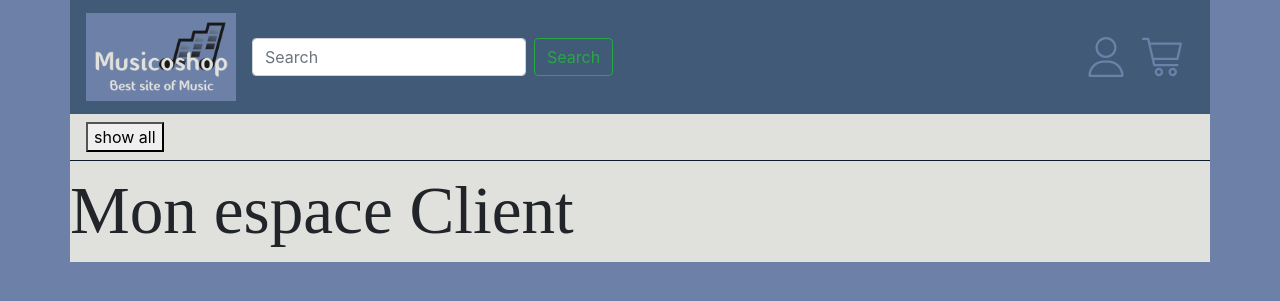
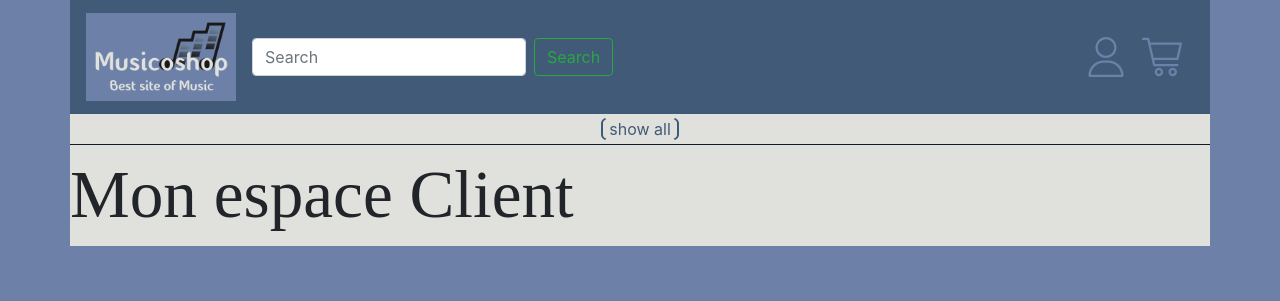
Before and after one commit to Groupe2-Musicoshop/Musicoshop, a PHP site: page / in a window 1280 px wide. Shown: the top 301 px of the page. Run offline with PHP 8.4, Linux system fonts and the light colour scheme; data that the repository does not hold is empty; some web fonts are replaced.

Commit message:
mise en place du plugin isotope ok

```diff
--- a/css/nav.css
+++ b/css/nav.css
@@ -38,3 +38,33 @@
     font-size: 0.7em;
     padding-top: 1px;
 }
+
+#categorie{
+    display: flex;
+    justify-content: space-around;
+    border-bottom: 1px solid #0d1b2a;
+}
+
+#categorie button{
+    border:none;
+    background-color: transparent;
+}
+
+#categorie button.is-checked,
+#categorie button:hover{
+    color: #6D81A8;
+}
+
+#categorie button.is-checked{
+    border-left: 2px solid #415a77;
+    border-right: 2px solid #415a77;
+    border-top: 2px solid transparent;
+    border-bottom: 2px solid transparent;
+    border-radius: 30%;
+    -webkit-border-radius: 30%;
+    -moz-border-radius: 30%;
+    -ms-border-radius: 30%;
+    -o-border-radius: 30%;
+    font-weight: 400;
+    color: #415a77;
+}
--- a/ctrl/main.js
+++ b/ctrl/main.js
@@ -0,0 +1,54 @@
+// init Isotope
+var $grid = $('.grid').isotope({
+  itemSelector: '.element-item',
+  layoutMode: 'fitRows',
+  getSortData: {
+    name: '.name',
+    symbol: '.symbol',
+    number: '.number parseInt',
+    category: '[data-category]',
+    weight: function( itemElem ) {
+      var weight = $( itemElem ).find('.weight').text();
+      return parseFloat( weight.replace( /[\(\)]/g, '') );
+    }
+  }
+});
+
+// filter functions
+var filterFns = {
+  // show if number is greater than 50
+  numberGreaterThan50: function() {
+    var number = $(this).find('.number').text();
+    return parseInt( number, 10 ) > 50;
+  },
+  // show if name ends with -ium
+  ium: function() {
+    var name = $(this).find('.name').text();
+    return name.match( /ium$/ );
+  }
+};
+
+$( document ).ready(function() {
+    console.log("ready!");
+    $('#categorie').on( 'click', 'button', function() {
+        var filterValue = $( this ).attr('data-filter');
+        // use filterFn if matches value
+        filterValue = filterFns[ filterValue ] || filterValue;
+        $grid.isotope({ filter: filterValue });
+    });
+
+    // bind sort button click
+    $('#sorts').on( 'click', 'button', function() {
+        var sortByValue = $(this).attr('data-sort-by');
+        $grid.isotope({ sortBy: sortByValue });
+    });
+
+    // change is-checked class on buttons
+    $('.button-group').each( function( i, buttonGroup ) {
+        var $buttonGroup = $( buttonGroup );
+        $buttonGroup.on( 'click', 'button', function() {
+            $buttonGroup.find('.is-checked').removeClass('is-checked');
+            $( this ).addClass('is-checked');
+        });
+    });
+});
--- a/vues/footer.php
+++ b/vues/footer.php
@@ -12,6 +12,7 @@
     integrity="sha384-Piv4xVNRyMGpqkS2by6br4gNJ7DXjqk09RmUpJ8jgGtD7zP9yug3goQfGII0yAns" crossorigin="anonymous">
 </script>
 
+<script src="https://unpkg.com/isotope-layout@3/dist/isotope.pkgd.js"></script>
 <script language="javascript" type="text/javascript" src="ctrl/main.js"></script>
 </body>
 
--- a/vues/header.php
+++ b/vues/header.php
@@ -78,13 +78,13 @@
                     </ul>
                 </div>
             </nav>
-            <nav id="barre-Categories" class="navbar sticky-top navbar-expand-lg navbar-light bg-color-pla">
-                <div class="collapse navbar-collapse" id="navbarSupportedContentCat">
-                    <div class="filters button-group js-radio-button-group">
-                        <?php $cat->genCategories();?>
-                    </div>
-                </div>
-            </nav>
+
+
+            <div id="categorie" class="filters button-group js-radio-button-group">
+                <?php $cat->genCategories();?>
+            </div>
+
+
         </div>
         <?php
             //header('Content-type:application/json;charset=utf-8');
```
